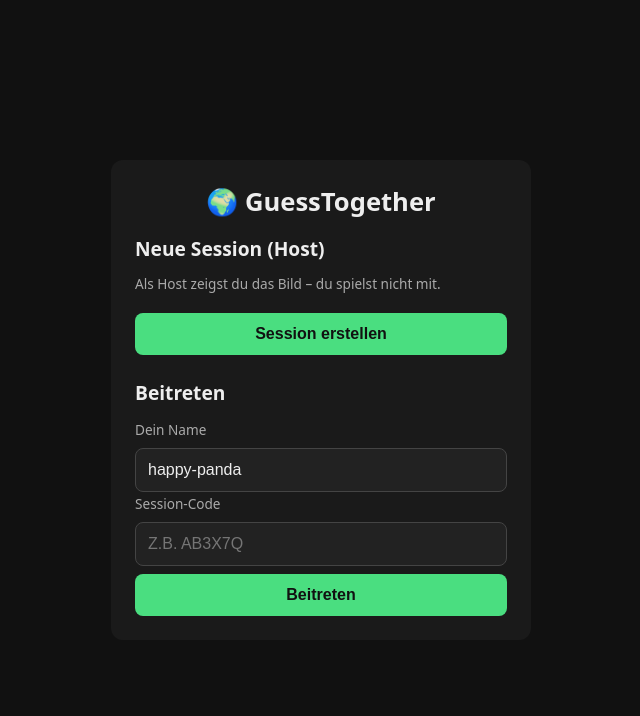
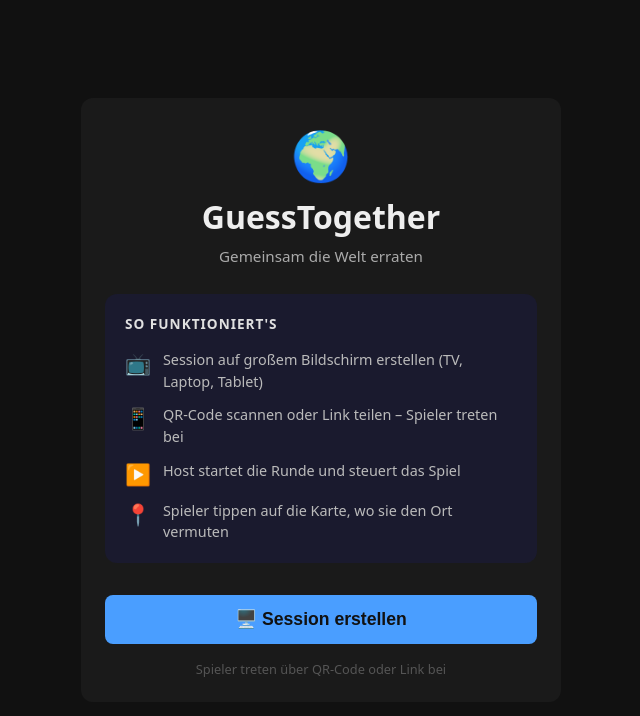
Before and after one commit to moritzmair/GuessTogether, a React (Vite) app in the folder client/: page / in a window 1280 px wide. Shown: the top 716 px of the page, without its empty margins (319-959 px from the left). Built offline with nearby package versions, Linux system fonts and the light colour scheme; no server answers; the HTML template or start-up script is replaced by a standard one.

Commit message:
fixed a few issues

```diff
--- a/client/src/App.jsx
+++ b/client/src/App.jsx
@@ -14,13 +14,19 @@ export default function App() {
   const [history, setHistory] = useState([]);
 
   useEffect(() => {
-    socket.on('game-started', ({ panoId, heading }) => { setGamePano({ panoId, heading }); setPage('game'); });
+    socket.on('game-started', ({ panoId, heading, players }) => {
+      setGamePano({ panoId, heading });
+      if (players) setSession((s) => ({ ...s, players }));
+      setPage('game');
+    });
     socket.on('round-ended', (r) => { setResults(r); setHistory((prev) => [...prev, r]); setPage('results'); });
+    socket.on('results-updated', (r) => { setResults(r); setHistory((prev) => prev.map((h) => h.round === r.round ? r : h)); });
     socket.on('back-to-lobby', () => { setHistory([]); setPage('lobby'); });
     socket.on('host-left', () => { setPage('home'); setSession(null); });
     return () => {
       socket.off('game-started');
       socket.off('round-ended');
+      socket.off('results-updated');
       socket.off('back-to-lobby');
       socket.off('host-left');
     };
--- a/client/src/pages/Game.jsx
+++ b/client/src/pages/Game.jsx
@@ -22,6 +22,9 @@ export default function Game({ session, panoData }) {
   const [pinCount, setPinCount] = useState(0);
   const [totalPlayers, setTotalPlayers] = useState(session.players?.length || 0);
   const [panoError, setPanoError] = useState(false);
+  const [leftNotice, setLeftNotice] = useState(null);
+  const [players, setPlayers] = useState(session.players || []);
+  const [pinnedIds, setPinnedIds] = useState(new Set());
 
   const isHost = session.isHost;
 
@@ -97,12 +100,20 @@ export default function Game({ session, panoData }) {
   }, [isHost]);
 
   useEffect(() => {
-    socket.on('pin-placed', ({ pinCount: pc, totalPlayers: tp }) => {
+    socket.on('pin-placed', ({ playerId, pinCount: pc, totalPlayers: tp }) => {
       setPinCount(pc);
       setTotalPlayers(tp);
+      if (playerId) setPinnedIds((prev) => new Set([...prev, playerId]));
+    });
+    socket.on('player-left', ({ name, players: updated }) => {
+      setTotalPlayers(updated.length);
+      setPlayers(updated);
+      setLeftNotice(`${name} hat das Spiel verlassen`);
+      setTimeout(() => setLeftNotice(null), 3000);
     });
     return () => {
       socket.off('pin-placed');
+      socket.off('player-left');
     };
   }, []);
 
@@ -114,10 +125,10 @@ export default function Game({ session, panoData }) {
 
   // Host-Ansicht: Street View Panorama (gesperrt)
   if (isHost) {
+    const sortedPlayers = [...players].sort((a, b) => b.score - a.score);
     return (
       <div style={{ position: 'relative', width: '100vw', height: '100vh', background: '#000' }}>
         <div ref={panoRef} style={{ width: '100%', height: '100%' }} />
-        {/* Overlay blockiert Maus/Touch → kein Panning */}
         <div style={{ position: 'absolute', inset: 0 }} />
         {panoError && (
           <div style={{
@@ -133,6 +144,28 @@ export default function Game({ session, panoData }) {
         }}>
           🌍 Wo bin ich? – {pinCount}/{totalPlayers} Pins gesetzt
         </div>
+        <div style={{
+          position: 'absolute', top: 8, right: 8, background: 'rgba(0,0,0,0.75)',
+          borderRadius: 8, padding: '8px 12px', fontSize: '0.8rem', color: '#fff', zIndex: 10,
+          minWidth: 160
+        }}>
+          {sortedPlayers.map((p, i) => (
+            <div key={p.id} style={{ display: 'flex', alignItems: 'center', gap: 6, marginBottom: i < sortedPlayers.length - 1 ? 4 : 0 }}>
+              <span style={{ opacity: 0.6, width: 16 }}>{i + 1}.</span>
+              <span style={{ flex: 1 }}>{p.name}</span>
+              <span style={{ opacity: 0.7, marginRight: 4 }}>{p.score}</span>
+              <span>{pinnedIds.has(p.id) ? '✅' : '⏳'}</span>
+            </div>
+          ))}
+        </div>
+        {leftNotice && (
+          <div style={{
+            position: 'absolute', bottom: 8, right: 8, background: 'rgba(220,50,50,0.85)',
+            borderRadius: 6, padding: '4px 10px', fontSize: '0.8rem', color: '#fff', zIndex: 10
+          }}>
+            👋 {leftNotice}
+          </div>
+        )}
       </div>
     );
   }
@@ -142,6 +175,15 @@ export default function Game({ session, panoData }) {
     <div style={{ display: 'flex', flexDirection: 'column', height: '100vh', overflow: 'hidden' }}>
       <div style={{ flex: 1, position: 'relative', overflow: 'hidden' }}>
         <div ref={mapRef} style={{ width: '100%', height: '100%' }} />
+
+        {leftNotice && (
+          <div style={{
+            position: 'absolute', top: 8, right: 8, background: 'rgba(220,50,50,0.85)',
+            borderRadius: 6, padding: '4px 10px', fontSize: '0.8rem', color: '#fff', zIndex: 1001
+          }}>
+            👋 {leftNotice}
+          </div>
+        )}
 
         {submitted ? (
           <div style={{
--- a/client/src/pages/Home.jsx
+++ b/client/src/pages/Home.jsx
@@ -12,9 +12,15 @@ function randomName() {
 
 export default function Home({ onJoined }) {
   const [name, setName] = useState(() => randomName());
-  const [code, setCode] = useState('');
+  const [joinCode, setJoinCode] = useState('');
   const [error, setError] = useState('');
   const [loading, setLoading] = useState(false);
+
+  React.useEffect(() => {
+    const params = new URLSearchParams(window.location.search);
+    const code = params.get('join');
+    if (code) setJoinCode(code.toUpperCase());
+  }, []);
 
   function createSession() {
     setLoading(true);
@@ -27,56 +33,86 @@ export default function Home({ onJoined }) {
 
   function joinSession() {
     if (!name.trim()) return setError('Bitte Namen eingeben');
-    if (!code.trim()) return setError('Bitte Code eingeben');
     setLoading(true);
-    socket.emit('join-session', { name: name.trim(), code: code.trim().toUpperCase() }, (res) => {
+    socket.emit('join-session', { name: name.trim(), code: joinCode }, (res) => {
       setLoading(false);
       if (res.error) return setError(res.error);
       onJoined({ ...res, isHost: false, name: name.trim() });
     });
   }
 
-  React.useEffect(() => {
-    const params = new URLSearchParams(window.location.search);
-    const joinCode = params.get('join');
-    if (joinCode) setCode(joinCode.toUpperCase());
-  }, []);
+  if (joinCode) {
+    return (
+      <div className="center">
+        <div className="card" style={{ width: '100%', maxWidth: 400 }}>
+          <div style={{ textAlign: 'center', marginBottom: 24 }}>
+            <div style={{ fontSize: '2.5rem', marginBottom: 8 }}>🌍</div>
+            <h1 style={{ margin: 0, fontSize: '1.8rem' }}>GuessTogether</h1>
+            <p style={{ color: '#aaa', fontSize: '0.9rem', marginTop: 6 }}>Du wurdest eingeladen!</p>
+          </div>
 
-  return (
-    <div className="center">
-      <div className="card" style={{ width: '100%' }}>
-        <h1>🌍 GuessTogether</h1>
-
-        <div style={{ marginTop: 8 }}>
-          <h2>Neue Session (Host)</h2>
-          <p style={{ color: '#aaa', fontSize: '0.85rem', marginBottom: 12 }}>
-            Als Host zeigst du das Bild – du spielst nicht mit.
-          </p>
-          <button onClick={createSession} disabled={loading}>
-            Session erstellen
-          </button>
-        </div>
-
-        <div style={{ marginTop: 24 }}>
-          <h2>Beitreten</h2>
           <label>Dein Name</label>
           <input
             value={name}
             onChange={(e) => { setName(e.target.value); setError(''); }}
-            placeholder="z.B. Marco"
+            placeholder="Spielername"
             maxLength={20}
+            style={{ width: '100%' }}
           />
-          <label>Session-Code</label>
-          <input
-            value={code}
-            onChange={(e) => { setCode(e.target.value.toUpperCase()); setError(''); }}
-            placeholder="Z.B. AB3X7Q"
-            maxLength={6}
-          />
-          <button onClick={joinSession} disabled={loading}>
-            Beitreten
+
+          <button
+            onClick={joinSession}
+            disabled={loading}
+            style={{ width: '100%', marginTop: 16, fontSize: '1.05rem', padding: '13px', background: '#4a9eff' }}
+          >
+            {loading ? 'Beitreten...' : '🚀 Beitreten'}
           </button>
+
+          {error && <p className="error">{error}</p>}
         </div>
+      </div>
+    );
+  }
+
+  return (
+    <div className="center">
+      <div className="card" style={{ width: '100%', maxWidth: 480 }}>
+        <div style={{ textAlign: 'center', marginBottom: 28 }}>
+          <div style={{ fontSize: '3rem', marginBottom: 8 }}>🌍</div>
+          <h1 style={{ margin: 0, fontSize: '2rem' }}>GuessTogether</h1>
+          <p style={{ color: '#aaa', fontSize: '0.95rem', marginTop: 8 }}>Gemeinsam die Welt erraten</p>
+        </div>
+
+        <div style={{ background: '#1a1a2e', borderRadius: 12, padding: 20, marginBottom: 24 }}>
+          <h3 style={{ margin: '0 0 16px 0', color: '#e0e0e0', fontSize: '0.85rem', textTransform: 'uppercase', letterSpacing: 1 }}>
+            So funktioniert's
+          </h3>
+          <div style={{ display: 'flex', flexDirection: 'column', gap: 12 }}>
+            {[
+              { icon: '📺', text: 'Session auf großem Bildschirm erstellen (TV, Laptop, Tablet)' },
+              { icon: '📱', text: 'QR-Code scannen oder Link teilen – Spieler treten bei' },
+              { icon: '▶️', text: 'Host startet die Runde und steuert das Spiel' },
+              { icon: '📍', text: 'Spieler tippen auf die Karte, wo sie den Ort vermuten' },
+            ].map((step, i) => (
+              <div key={i} style={{ display: 'flex', gap: 12, alignItems: 'flex-start' }}>
+                <span style={{ fontSize: '1.3rem', flexShrink: 0 }}>{step.icon}</span>
+                <span style={{ color: '#bbb', fontSize: '0.9rem', lineHeight: 1.5 }}>{step.text}</span>
+              </div>
+            ))}
+          </div>
+        </div>
+
+        <button
+          onClick={createSession}
+          disabled={loading}
+          style={{ width: '100%', fontSize: '1.1rem', padding: '14px', background: '#4a9eff' }}
+        >
+          {loading ? 'Erstelle Session...' : '🖥️ Session erstellen'}
+        </button>
+
+        <p style={{ color: '#555', fontSize: '0.8rem', textAlign: 'center', marginTop: 16, marginBottom: 0 }}>
+          Spieler treten über QR-Code oder Link bei
+        </p>
 
         {error && <p className="error">{error}</p>}
       </div>
--- a/client/src/pages/Results.jsx
+++ b/client/src/pages/Results.jsx
@@ -83,23 +83,27 @@ export default function Results({ results, session, onNextRound, onNewGame, onSh
             <li
               key={p.id}
               style={{
-                background: i === 0 ? '#1a3a1a' : '#1a1a1a',
-                border: i === 0 ? '1px solid #4ade80' : '1px solid #333',
+                background: p.left ? '#111' : (i === 0 ? '#1a3a1a' : '#1a1a1a'),
+                border: p.left ? '1px solid #333' : (i === 0 ? '1px solid #4ade80' : '1px solid #333'),
                 borderRadius: 8,
                 padding: '12px 16px',
                 marginBottom: 8,
                 display: 'flex',
                 alignItems: 'center',
-                gap: 12
+                gap: 12,
+                opacity: p.left ? 0.5 : 1
               }}
             >
               <span style={{ fontSize: '1.4rem' }}>
-                {i === 0 ? '🥇' : i === 1 ? '🥈' : i === 2 ? '🥉' : `${i + 1}.`}
+                {p.left ? '🚪' : (i === 0 ? '🥇' : i === 1 ? '🥈' : i === 2 ? '🥉' : `${i + 1}.`)}
               </span>
               <div style={{ flex: 1 }}>
                 <div style={{ fontWeight: 'bold' }}>
                   {p.name}
-                  {p.id === socket.id && (
+                  {p.left && (
+                    <span style={{ marginLeft: 8, fontSize: '0.75rem', color: '#888' }}>verlassen</span>
+                  )}
+                  {!p.left && p.id === socket.id && (
                     <span style={{ marginLeft: 8, fontSize: '0.75rem', color: '#4ade80' }}>Du</span>
                   )}
                 </div>
@@ -108,7 +112,7 @@ export default function Results({ results, session, onNextRound, onNewGame, onSh
                 </div>
               </div>
               <div style={{ textAlign: 'right' }}>
-                <div style={{ fontWeight: 'bold', color: '#4ade80' }}>+{p.points} Pkt</div>
+                <div style={{ fontWeight: 'bold', color: p.left ? '#555' : '#4ade80' }}>+{p.points} Pkt</div>
                 <div style={{ fontSize: '0.75rem', color: '#aaa' }}>Gesamt: {p.totalScore}</div>
               </div>
             </li>
```
Also changed, not shown: 1 other file (tests, documents, lock files or other folders).
